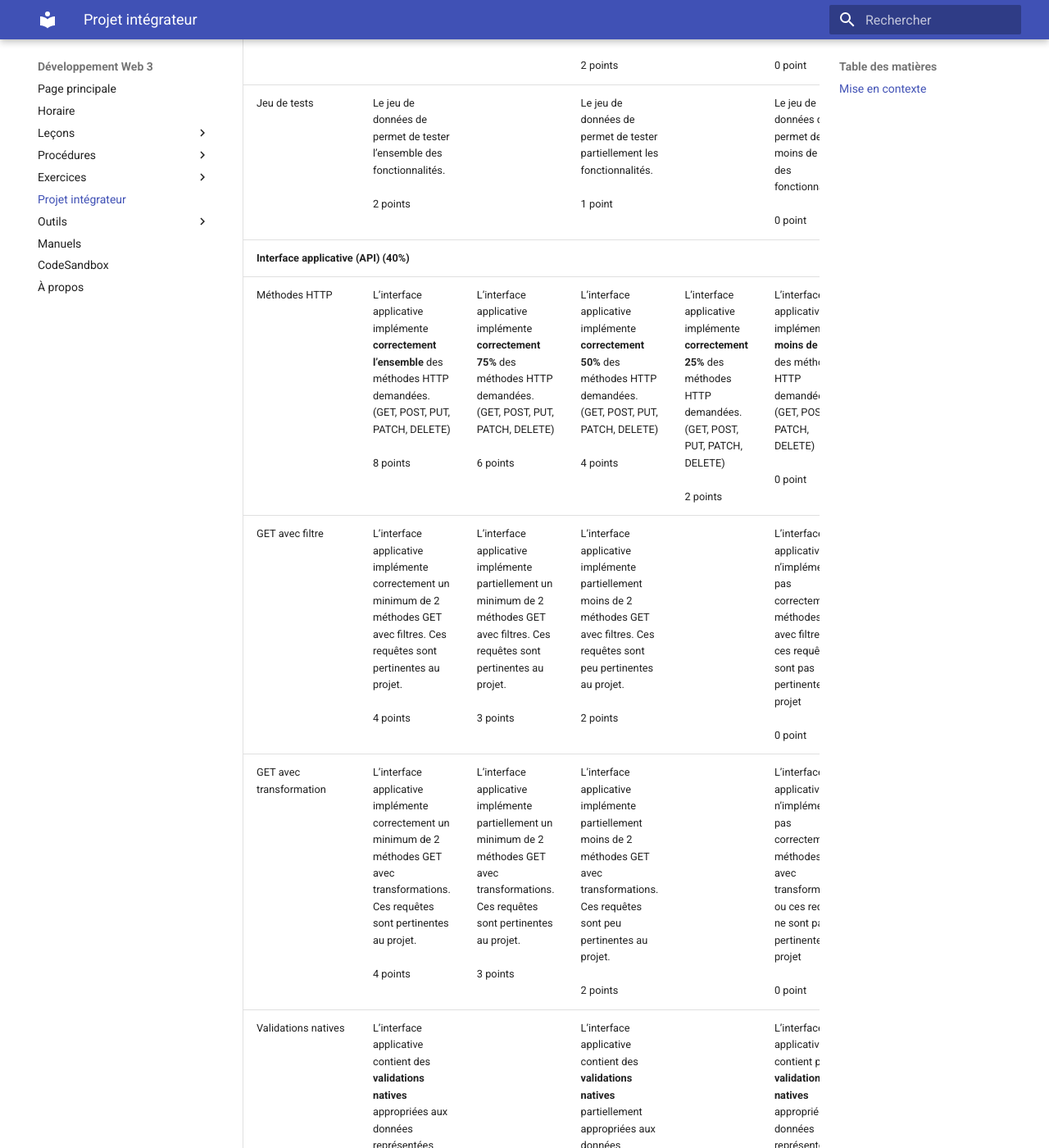
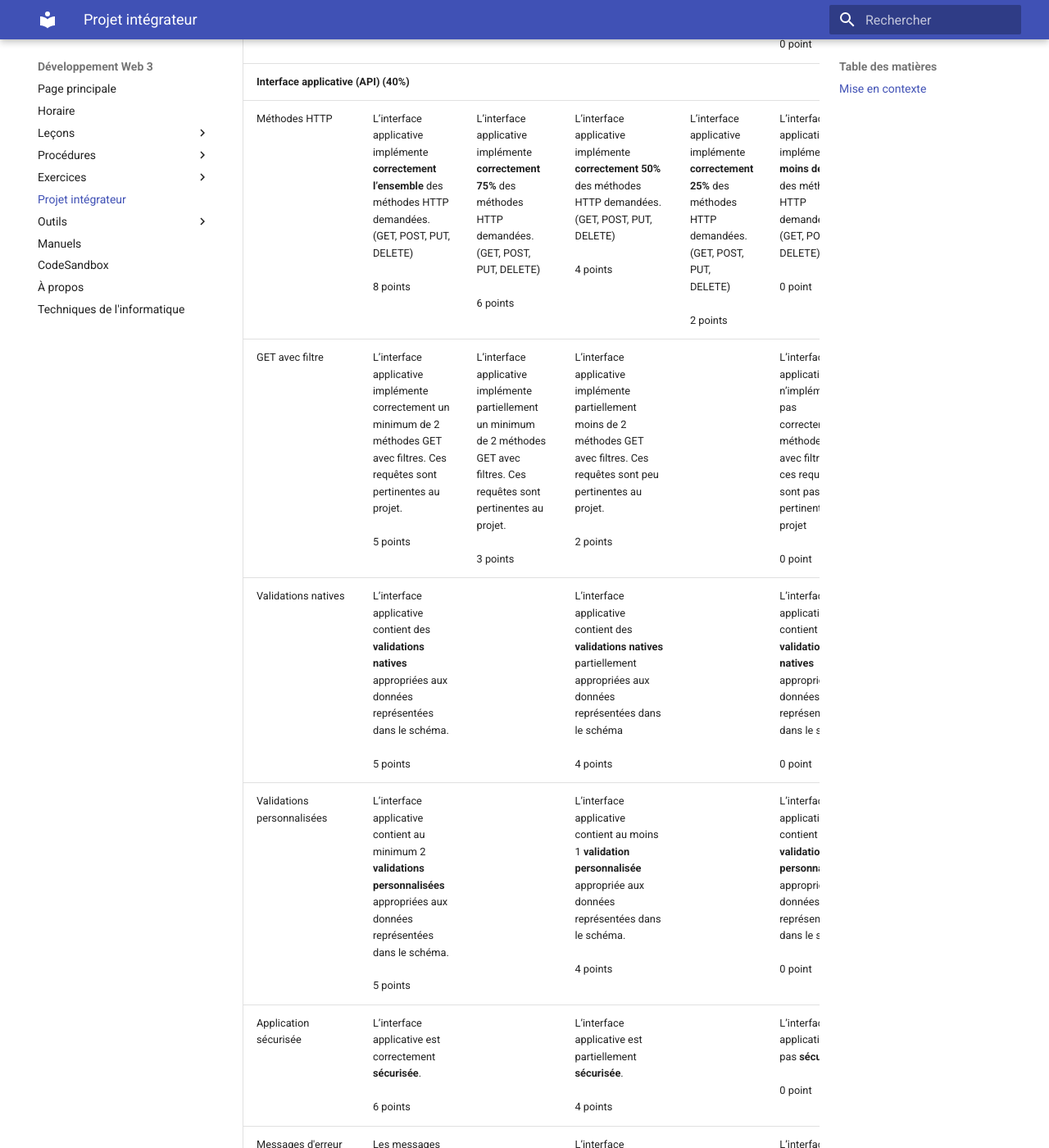
Before and after one commit to cegepvictoetienne/developpementweb3, an MkDocs documentation site: the page built from wiki/projet_integrateur.md, in a window 1280 px wide and 1400 px high, scrolled down 3391 px. Shown: the whole window at 82% size. Built offline with MkDocs 1.6.1 and Material for MkDocs 9.7.7, drawn with Linux system fonts in a browser that asks for light colours; some of the changed text lies outside the part shown.

Commit message:
changement de domaine + projet intégrateur

```diff
--- a/mkdocs.yml
+++ b/mkdocs.yml
@@ -80,6 +80,7 @@
   - 'Manuels': 'manuels.md'
   - 'CodeSandbox': 'codesandbox.md'
   - 'À propos': 'apropos.md'
+  - "Techniques de l'informatique": 'https://techinfo.profinfo.ca'
 
 markdown_extensions:
   - admonition
--- a/wiki/projet_integrateur.md
+++ b/wiki/projet_integrateur.md
@@ -16,31 +16,29 @@
 
 1.	Base de données :
 
-    - Base de données NoSQL (MongoDB, Neo4j, etc.)
-        - Minimum 12 propriétés
+    - Base de données MongoDB
+        - Minimum 8 propriétés
         - Au moins une propriété de chacun de ces types :
             - String
             - Number
             - Date
             - Bool
             - Tableau de types natifs (string, number, etc.)
-            - Tableau d'objets
         - Possibilité d’utiliser plusieurs collections (recommandé pour les modèles plus avancés)
     - Jeu de données test
-    - Publication de la base de données
+    - Publication de la base de données (MongoDB Atlas ou autre)
 
 2.	Interface applicative (API) :
 
-    - Robuste (validation et messages d’erreur personnalisées, en français)
+    - Robuste (validation et messages d’erreur personnalisés, en français)
     - Sécuritaire
     - Implémente méthodes HTTP ciblées :
         - GET
             - GET ALL
             - GET by ID
             - GET avec Filtres (__au moins 2__)
-            - GET – Stats (__transformation des données – au moins 2__)
         - POST
-        - PUT et/ou PATCH
+        - PUT
         - DELETE
     - Validations appropriées :
         - Champs requis
@@ -56,29 +54,29 @@
     - Approche « mobile first », idéalement responsive, minimalement correctement affichée sur 3 résolutions d’écran (mobile, tablette et pc).
     - À l’aide de React fonctionnel.
     - Décomposée en minimum 5 composants (ou l’équivalent)
-    - Internationalisée (minimum 2 langues)
+    - Internationalisée (Français et Anglais)
     - Interactions avec toutes les méthodes HTTP implémentées par l’API
     - Utilisation de formulaires lorsque nécessaire (minimum 1 formulaire, 5 champs)
     - Avec validations adéquates et cohérentes avec les validations serveur. Les messages issus des validations doivent être affichés à l’utilisateur.
-    - Minimum 2 composants utilisés à des fins d’affichage
+    - Minimum 2 composants utilisés à des fins d’affichage.
     - Authentification obligatoire pour certaines fonctionnalités ciblées (minimum 1), adaptée à la réalité du projet. L’authentification peut être intégrée dans l’API ou comme serveur tiers.
-    - Configuration en tant qu’application progressive
+    - Configuration en tant qu’application progressive.
     - Publication de l’application (Netlify, GitHub Pages ou autre)
 
 # Remise
-- Le projet doit être remis avant le 15 décembre 2024 à 23h59
+- Le projet doit être remis avant le 13 décembre 2024 à 23h59
 - À remettre sur Teams :
 
     - Lien GitHub (dépôt public ou privé*) de l’API.
     - Ajouter un dossier Dev contenant le script de la base de données (scripts de création au besoin et scripts de données de test)
     - Le fichier README doit contenir les informations suivantes :
         - Procédure d’installation de l’API sur un poste local
-        - Type de base de données et procédure de création de la base de données.
+        - Procédure de création de la base de données.
         - URL de l’API publiée
 - Lien GitHub (dépôt public ou privé*) de l’application.
 - Le fichier README doit contenir les informations suivantes :
     - Procédure d’installation de l’application sur un poste local
-    - Description sommaire de de l’application publiée
+    - Description sommaire de l’application publiée
     - Informations d’authentification
 
 *Si dépôt privé, envoyer une invitation de collaboration à rivard.etienne@cegepvicto.ca
@@ -87,29 +85,27 @@
 Élément|Excellent|Satisfaisant|Minimal|Faible|Insuffisant
 --|--|--|--|--|--
 __Base de données (10%)__ {: colspan=5}||&#8288 {: style="padding:0"}|&#8288 {: style="padding:0"}|&#8288 {: style="padding:0"}|&#8288 {: style="padding:0"}|&#8288 {: style="padding:0"}
-Choix|||Le choix du SGBD est pertinent. <br/><br/>2 points|Le choix du SGBD n’est pas optimal. <br/><br/>1 point|Le choix du SGBD n’est pas du tout approprié.<br/><br/>0 point
-Schéma|Le schéma de la base de données répond totalement aux exigences demandées. <br/><br/>4 points|Un ou 2 éléments du schéma ne répondent pas aux exigences demandées<br/><br/>3 points|3 à 5 éléments du schéma ne répondent pas aux exigences demandées<br/><br/>1 point||Plus de 5 éléments ne répondent pas aux exigences demandées<br/><br/>0 point
+Schéma|Le schéma de la base de données répond totalement aux exigences demandées. <br/><br/>6 points|Un ou 2 éléments du schéma ne répondent pas aux exigences demandées<br/><br/>5 points|3 à 5 éléments du schéma ne répondent pas aux exigences demandées<br/><br/>3 points||Plus de 5 éléments ne répondent pas aux exigences demandées<br/><br/>0 point
 Publication|||Le base de données est publiée. <br/><br/>2 points||La base de données n’est pas publiée<br/><br/>0 point
 Jeu de tests|Le jeu de données de permet de tester l’ensemble des fonctionnalités.<br/><br/>2 points||Le jeu de données de permet de tester partiellement les fonctionnalités.<br/><br/>1 point||Le jeu de données de permet de tester moins de 25% des fonctionnalités.<br/><br/>0 point
 __Interface applicative (API) (40%)__ {: colspan=5}||&#8288 {: style="padding:0"}|&#8288 {: style="padding:0"}|&#8288 {: style="padding:0"}|&#8288 {: style="padding:0"}|&#8288 {: style="padding:0"}
-Méthodes HTTP|L’interface applicative implémente __correctement l’ensemble__ des méthodes HTTP demandées. <br/>(GET, POST, PUT, PATCH, DELETE)<br/><br/>8 points|L’interface applicative implémente __correctement 75%__ des méthodes HTTP demandées.  <br/>(GET, POST, PUT, PATCH, DELETE)<br/><br/>6 points|L’interface applicative implémente __correctement 50%__ des méthodes HTTP demandées. <br/>(GET, POST, PUT, PATCH, DELETE)<br/><br/>4 points|L’interface applicative implémente __correctement 25%__ des méthodes HTTP demandées. <br/>(GET, POST, PUT, PATCH, DELETE)<br/><br/>2 points|L’interface applicative implémente __moins de 25%__ des méthodes HTTP demandées. <br/> (GET, POST, PUT, PATCH, DELETE)<br/><br/>0 point
-GET avec filtre|L’interface applicative implémente correctement un minimum de 2 méthodes GET avec filtres. Ces requêtes sont pertinentes au projet.  <br/><br/>4 points|L’interface applicative implémente partiellement un minimum de 2 méthodes GET avec filtres. Ces requêtes sont pertinentes au projet.  <br/><br/>3 points|L’interface applicative implémente partiellement moins de 2 méthodes GET avec filtres. Ces requêtes sont peu pertinentes au projet.  <br/><br/>2 points||L’interface applicative n’implémente pas correctement de méthodes GET avec filtres, ou ces requêtes ne sont pas pertinentes au projet<br/><br/>0 point
-GET avec transformation|L’interface applicative implémente correctement un minimum de 2 méthodes GET avec transformations. Ces requêtes sont pertinentes au projet.  <br/><br/>4 points|L’interface applicative implémente partiellement un minimum de 2 méthodes GET avec transformations. Ces requêtes sont pertinentes au projet.  <br/><br/>3 points|L’interface applicative implémente partiellement moins de 2 méthodes GET avec transformations. Ces requêtes sont peu pertinentes au projet.  <br/><br/>2 points||L’interface applicative n’implémente pas correctement de méthodes GET avec transformations, ou ces requêtes ne sont pas pertinentes au projet<br/><br/>0 point
-Validations natives|L’interface applicative contient des __validations natives__ appropriées aux données représentées dans le schéma.<br/><br/>4 points||L’interface applicative contient des __validations natives__ partiellement appropriées aux données représentées dans le schéma<br/><br/>3 points||L’interface applicative ne contient pas de __validations natives__ appropriées aux données représentées dans le schéma<br/><br/>0 point
-Validations personnalisées|L’interface applicative contient au minimum 2 __validations personnalisées__ appropriées aux données représentées dans le schéma.<br/><br/>4 points||L’interface applicative contient au moins 1 __validation personnalisée__ appropriée aux données représentées dans le schéma.<br/><br/>3 points||L’interface applicative ne contient pas de __validation personnalisée__ appropriée aux données représentées dans le schéma<br/><br/>0 point
+Méthodes HTTP|L’interface applicative implémente __correctement l’ensemble__ des méthodes HTTP demandées. <br/>(GET, POST, PUT, DELETE)<br/><br/>8 points|L’interface applicative implémente __correctement 75%__ des méthodes HTTP demandées.  <br/>(GET, POST, PUT, DELETE)<br/><br/>6 points|L’interface applicative implémente __correctement 50%__ des méthodes HTTP demandées. <br/>(GET, POST, PUT, DELETE)<br/><br/>4 points|L’interface applicative implémente __correctement 25%__ des méthodes HTTP demandées. <br/>(GET, POST, PUT, DELETE)<br/><br/>2 points|L’interface applicative implémente __moins de 25%__ des méthodes HTTP demandées. <br/> (GET, POST, PUT, DELETE)<br/><br/>0 point
+GET avec filtre|L’interface applicative implémente correctement un minimum de 2 méthodes GET avec filtres. Ces requêtes sont pertinentes au projet.  <br/><br/>5 points|L’interface applicative implémente partiellement un minimum de 2 méthodes GET avec filtres. Ces requêtes sont pertinentes au projet.  <br/><br/>3 points|L’interface applicative implémente partiellement moins de 2 méthodes GET avec filtres. Ces requêtes sont peu pertinentes au projet.  <br/><br/>2 points||L’interface applicative n’implémente pas correctement de méthodes GET avec filtres, ou ces requêtes ne sont pas pertinentes au projet<br/><br/>0 point
+Validations natives|L’interface applicative contient des __validations natives__ appropriées aux données représentées dans le schéma.<br/><br/>5 points||L’interface applicative contient des __validations natives__ partiellement appropriées aux données représentées dans le schéma<br/><br/>4 points||L’interface applicative ne contient pas de __validations natives__ appropriées aux données représentées dans le schéma<br/><br/>0 point
+Validations personnalisées|L’interface applicative contient au minimum 2 __validations personnalisées__ appropriées aux données représentées dans le schéma.<br/><br/>5 points||L’interface applicative contient au moins 1 __validation personnalisée__ appropriée aux données représentées dans le schéma.<br/><br/>4 points||L’interface applicative ne contient pas de __validation personnalisée__ appropriée aux données représentées dans le schéma<br/><br/>0 point
 Application sécurisée|L’interface applicative est correctement __sécurisée__.<br/><br/>6 points||L’interface applicative est partiellement __sécurisée__.<br/><br/>4 points||L’interface applicative n’est pas __sécurisée__.<br/><br/>0 point
 Messages d'erreur|Les messages d’erreur sont personnalisés en français.<br/><br/>4 points||L’interface applicative contient des messages d’erreurs appropriés.<br/><br/>3 points||L’interface applicative ne contient pas de messages d’erreurs appropriés.<br/><br/>0 point
-Publication|L’interface applicative est publiée et fonctionnelle. <br/><br/>2 points||L’interface applicative n’est pas correctement publiée. <br/>Certaines fonctionnalités ne fonctionnement pas. <br/><br/>1 point||L’interface applicative n’est pas publiée<br/><br/>0 point
+Publication|L’interface applicative est publiée et fonctionnelle. <br/><br/>3 points||L’interface applicative n’est pas correctement publiée. <br/>Certaines fonctionnalités ne fonctionnement pas. <br/><br/>1 point||L’interface applicative n’est pas publiée<br/><br/>0 point
 Documentation|La documentation de l’interface applicative est claire et complète. <br/><br/>4 points||La documentation de l’interface applicative est floue ou incomplète.<br/><br/>2 points||La documentation de l’interface applicative est inexistante.<br/><br/>0 point
 La qualité générale de l’interface applicative (API) démontre une rigueur dans l’application des procédures d’assurance qualité.<br/>{==(Correction négative, -1 par bogue identifié)==} {: colspan=5}||&#8288 {: style="padding:0"}|&#8288 {: style="padding:0"}|&#8288 {: style="padding:0"}|&#8288 {: style="padding:0"}|&#8288 {: style="padding:0"}
 __Application Web (50%)__ {: colspan=5}||&#8288 {: style="padding:0"}|&#8288 {: style="padding:0"}|&#8288 {: style="padding:0"}|&#8288 {: style="padding:0"}|&#8288 {: style="padding:0"}
 Composants|L’application est optimalement décomposée en composants.<br/><br/>5 points||L’application est correctement décomposée en composants<br/><br/>4 points|L’application est décomposée en composants, mais contient une ou 2 erreurs de structure. <br/><br/>2 points|L’application n’est pas correctement décomposée<br/><br/>0 point
 Hooks|Les techniques de programmation utilisées démontrent une excellente maîtrise de l’approche par hooks<br/><br/>5 points|Les techniques de programmation utilisées démontrent une bonne maîtrise de l’approche par hooks <br/><br/>3 points|Les techniques de programmation utilisées démontrent une légère maîtrise de l’approche par hooks<br/><br/>2 points||Les techniques de programmation utilisées ne démontrent pas la maîtrise de l’approchepar hooks<br/><br/>0 point
 Méthodes HTTP|L’application implémente correctement l’ensemble des méthodes HTTP fournies par l’interface applicative (API).<br/><br/>12 points|L’application implémente correctement 75% des méthodes HTTP fournies par l’interface applicative (API).<br/><br/>9 points|L’application implémente correctement 50% des méthodes HTTP fournies par l’interface applicative (API).<br/><br/>7 points|L’application implémente correctement 25% des méthodes HTTP fournies par l’interface applicative (API).<br/><br/>3 points|L’application implémente correctement moins de 25% des méthodes HTTP fournies par l’interface applicative (API).<br/><br/>0 point
-Validations|L’application contient des validations appropriées.<br/><br/>5 points||L’application contient des validations partiellement appropriées.<br/><br/>3 points||L’application ne contient pas de validations appropriées.<br/><br/>0 point
+Validations|L’application contient des validations appropriées avec messages à l'utilisateur dans l'interface graphique.<br/><br/>5 points||L’application contient des validations partiellement appropriées qui ont des messages affichés à l'utilisateur.<br/><br/>3 points||L’application ne contient pas de validations appropriées ou ne sont pas affichées à l'utilisateur.<br/><br/>0 point
 Visuel|L’application intègre adéquatement des composants visuels répondant aux exigences du projet. <br/><br/>5 points||L’application intègre partiellement des composants visuels répondant aux exigences du projet. <br/><br/>3 points||L’application n’intègre pas des composants visuels répondant aux exigences du projet. <br/><br/>0 point
 Application sécurisée|L’application est correctement sécurisée.<br/><br/>4 points||L’application est partiellement sécurisée.<br/><br/>3 points||L’application n’est pas sécurisée.<br/><br/>0 point
-Internationalisation|L’application est entièrement internationalisée dans un minimum de 2 langues<br/><br/>5 points||L’application est partiellement internationalisée dans un minimum de 2 langues<br/><br/>3 points||L’application n’est pas internationalisée dans un minimum de 2 langues<br/><br/>0 point
+Internationalisation|L’application est entièrement internationalisée en Français et en Anglais<br/><br/>5 points||L’application est partiellement internationaliséeen Français et en Anglais<br/><br/>3 points||L’application n’est pas internationalisée en Français et en Anglais<br/><br/>0 point
 Organisation visuelle|L’organisation visuelle des fonctionnalités est adéquate et cohérente dans un minimum de 3 affichages (mobile, tablette et PC)<br/><br/>3 points||Les fonctionnalités développées contiennent 1 ou 2 incohérences au niveau de l’organisation visuelle.<br/><br/>2 points||L’organisation visuelle des fonctionnalités développées est inadéquate ou incohérente.<br/><br/>0 point
 Navigation|La navigation est intuitive.<br/>_(Positionnement des boutons, retour à l’accueil, utilisation d’onglets, etc.)_<br/><br/>2 points||La navigation contient une erreur de parcours.<br/><br/>1 point||La navigation contient plus d’une erreur de parcours.<br/><br/>0 point
 PWA|L’application est configurée en tant qu’application progressive (PWA) et répond à plus de 75% des exigences.<br/><br/>2 points||L’application est configurée en tant qu’application progressive (PWA) et répond à plus de 50% des exigences.<br/><br/>1 point||L’application est configurée en tant qu’application progressive (PWA) ou répond à moins de 50% des exigences.<br/><br/>0 point
```
Also changed, not shown: template/projet_integrateur.md (+11 -13 lines), wiki/index.md (+1 -1 lines), 3 other files.
